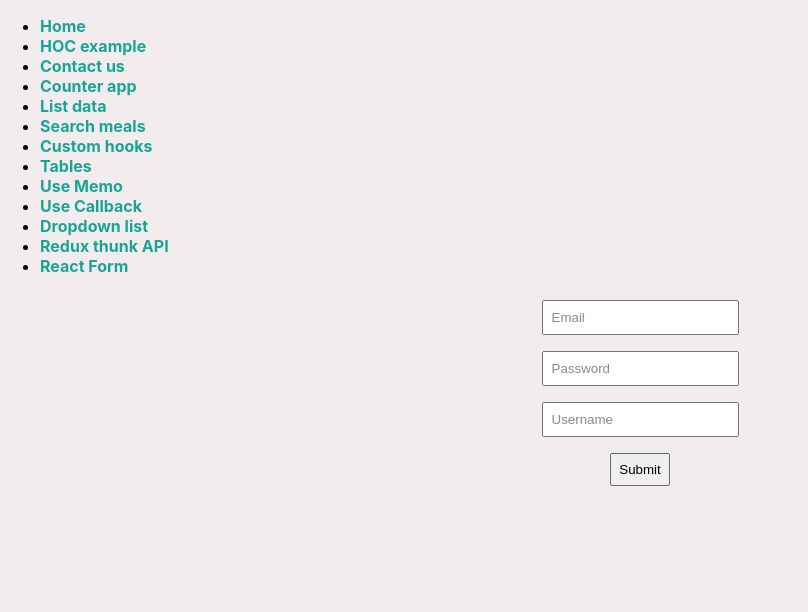
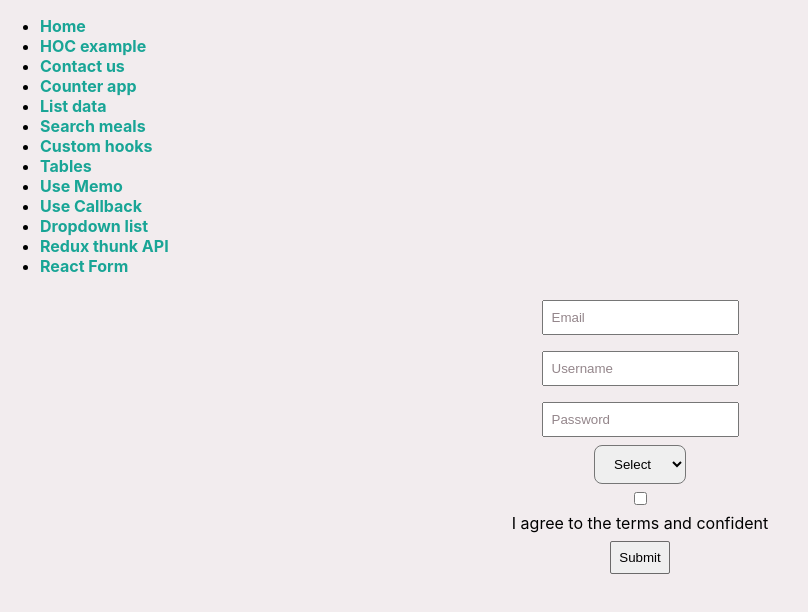
Before and after one commit to venkateshraju20/react-series, a React (Create React App) app: page /simple-form in a window 1280 px wide. Shown: the top 612 px of the page, without its empty margins (0-808 px from the left). Built offline with nearby package versions, Linux system fonts and the light colour scheme.

Commit message:
added checkbox

```diff
--- /dev/null
+++ b/src/Components/Forms/RegExp.js
@@ -0,0 +1,6 @@
+export const emailReg = new RegExp(
+  /^(([^<>()[\]\\.,;:\s@"]+(\.[^<>()[\]\\.,;:\s@"]+)*)|(".+"))@((\[[0-9]{1,3}\.[0-9]{1,3}\.[0-9]{1,3}\.[0-9]{1,3}\])|(([a-zA-Z\-0-9]+\.)+[a-zA-Z]{2,}))$/
+);
+export const passwordReg = new RegExp(
+  /^(?=.*?[A-Z])(?=.*?[a-z])(?=.*?[0-9]).{8,}$/
+);
--- a/src/Components/Forms/SimpleForm.js
+++ b/src/Components/Forms/SimpleForm.js
@@ -5,11 +5,16 @@ import useForm from "./useForm";
 
 const SimpleForm = () => {
   const formLogin = () => {
-    console.log("Callback function when form  is submitted");
     console.log("Form values: ", values);
   };
 
   const { values, errors, handleChange, handleSubmit } = useForm(formLogin);
+
+  // const handleCheckbox = (e) => {
+  //   console.log(e.target.name);
+  //   console.log(e.target.value);
+  //   console.log(e.target.checked);
+  // };
 
   return (
     <div>
@@ -21,6 +26,15 @@ const SimpleForm = () => {
           onChange={handleChange}
         />
         {errors.email && <h4>{errors.email}</h4>}
+
+        <input
+          type="text"
+          name="username"
+          minLength="5"
+          placeholder="Username"
+          onChange={handleChange}
+        />
+        {errors.username && <h4>{errors.username}</h4>}
         <input
           type="password"
           name="password"
@@ -29,20 +43,21 @@ const SimpleForm = () => {
           onChange={handleChange}
         />
         {errors.password && <h4>{errors.password}</h4>}
-        <input
-          type="text"
-          name="username"
-          minLength="5"
-          placeholder="Username"
-          onChange={handleChange}
-        />
+        <select onChange={handleChange} name="dropdown">
+          <option>Select</option>
+          <option>Marvel</option>
+          <option>DC</option>
+        </select>
+        {errors.dropdown && <h4>{errors.dropdown}</h4>}
+        <input type="checkbox" name="checkbox" onChange={handleChange} />
+        <span>I agree to the terms and confident</span>
+        {errors.checkbox && <h4>{errors.checkbox}</h4>}
         <input
           type="submit"
           value="Submit"
           className="submit"
           onChange={handleChange}
         />
-        {errors.username && <h4>{errors.username}</h4>}
       </form>
     </div>
   );
--- a/src/Components/Forms/useForm.js
+++ b/src/Components/Forms/useForm.js
@@ -1,5 +1,6 @@
 import { useState } from "react";
 import { omit } from "lodash";
+import { emailReg, passwordReg } from "./RegExp";
 
 const useForm = (callback) => {
   const [values, setValues] = useState({});
@@ -15,7 +16,12 @@ const useForm = (callback) => {
     }
   };
 
-  const validation = (event, name, value) => {
+  const validation = (event, name, value, checked) => {
+    const omitErrors = (value) => {
+      let newObj = omit(errors, value);
+      setErrors(newObj);
+    };
+
     switch (name) {
       case "username":
         if (value.length <= 4) {
@@ -24,42 +30,51 @@ const useForm = (callback) => {
             username: "Username atleast have 5 characters",
           });
         } else {
-          let newObj = omit(errors, "username");
-          setErrors(newObj);
+          omitErrors("username");
         }
         break;
 
       case "email":
-        const emailReg = new RegExp(
-          /^(([^<>()[\]\\.,;:\s@"]+(\.[^<>()[\]\\.,;:\s@"]+)*)|(".+"))@((\[[0-9]{1,3}\.[0-9]{1,3}\.[0-9]{1,3}\.[0-9]{1,3}\])|(([a-zA-Z\-0-9]+\.)+[a-zA-Z]{2,}))$/
-        );
-
         if (!emailReg.test(value)) {
           setErrors({
             ...errors,
             email: "Email address is not valid",
           });
         } else {
-          let newObj = omit(errors, "email");
-          setErrors(newObj);
+          omitErrors("email");
         }
         break;
 
       case "password":
-        const passwordReg = new RegExp(
-          /^(?=.*?[A-Z])(?=.*?[a-z])(?=.*?[0-9]).{8,}$/
-        );
         if (!passwordReg.test(value)) {
           setErrors({
             ...errors,
             password: "Password atleast have 8 characters",
           });
         } else {
-          let newObj = omit(errors, "password");
-          setErrors(newObj);
+          omitErrors("password");
         }
         break;
-
+      case "dropdown":
+        if (value === "Select") {
+          setErrors({
+            ...errors,
+            dropdown: "Select value",
+          });
+        } else {
+          omitErrors("dropdown");
+        }
+        break;
+      case "checkbox":
+        if (checked === false) {
+          setErrors({
+            ...errors,
+            checkbox: "Select box",
+          });
+        } else {
+          omitErrors("checkbox");
+        }
+        break;
       default:
         break;
     }
@@ -69,10 +84,13 @@ const useForm = (callback) => {
     e.preventDefault();
     let name = e.target.name;
     let value = e.target.value;
+    let checkbox = e.target.checked;
 
-    validation(e, name, value);
+    validation(e, name, value, checkbox);
 
     setValues({ ...values, [name]: value });
+    // setValues.push({ [name]: checkbox });
+    console.log(checkbox);
   };
 
   return {
```
Also changed, not shown: src/Components/Forms/FormExample2.js (added, +10 -0 lines).
